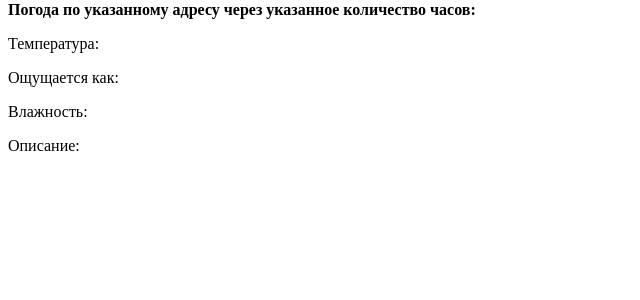
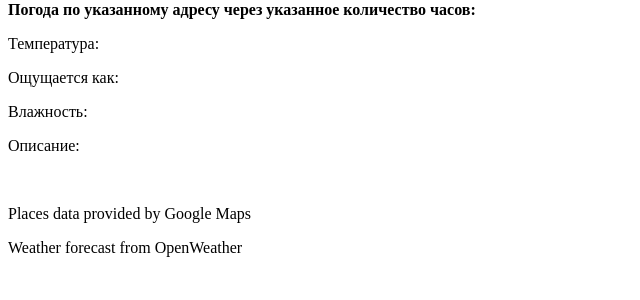
Before and after one commit to FreeezeX/PlaceFinderWebApp, a Flask app: template templates/data.html in a window 1280 px wide. Shown: the part 195-495 px from the top of the page, without its empty margins (0-640 px from the left). Run offline with Flask 2, Linux system fonts and the light colour scheme; the template is opened without the code that fills it, so the values that code supplies are empty.

Commit message:
added mention of data providers to data.html

```diff
--- a/templates/data.html
+++ b/templates/data.html
@@ -11,3 +11,6 @@
 <p> Ощущается как: {{form_data['feels']}} </p>
 <p> Влажность: {{form_data['humidity']}} </p>
 <p> Описание: {{form_data['description']}} </p>
+<br>
+<p> Places data provided by Google Maps </p>
+<p> Weather forecast from OpenWeather </p>
```
